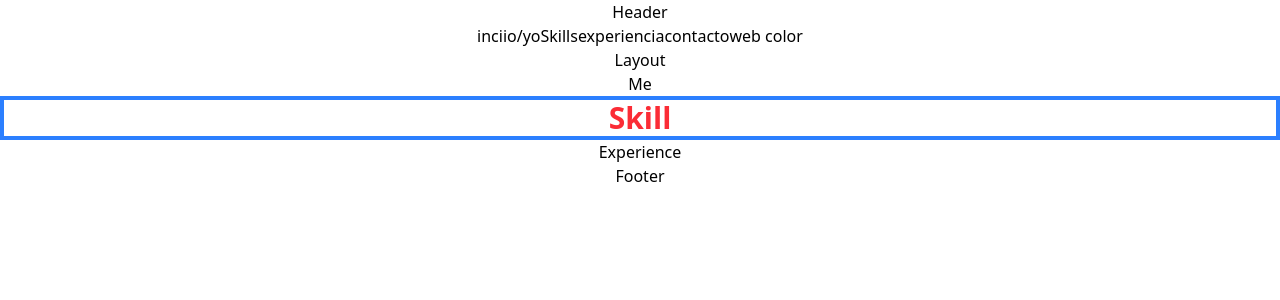
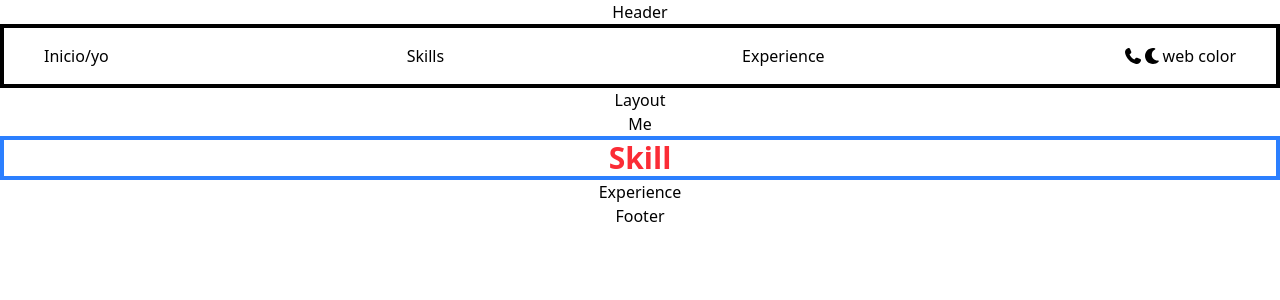
Before and after one commit to Julian-Alcaraz/my-portfolio, a React (Vite) app: page / in a window 1280 px wide. Shown: the top 300 px of the page. Built offline with nearby package versions, Linux system fonts and the light colour scheme.

Commit message:
Starting header

```diff
--- a/package.json
+++ b/package.json
@@ -13,6 +13,9 @@
     "deploy": "gh-pages -d dist"
   },
   "dependencies": {
+    "@fortawesome/fontawesome-svg-core": "^7.0.0",
+    "@fortawesome/free-solid-svg-icons": "^7.0.0",
+    "@fortawesome/react-fontawesome": "^3.0.2",
     "@tailwindcss/vite": "^4.1.12",
     "react": "^19.1.1",
     "react-dom": "^19.1.1",
--- /dev/null
+++ b/src/components/Layout/Header/Components/NavItem/NavItem.tsx
@@ -0,0 +1,16 @@
+import './NavItem.css';
+
+interface NavItemProps {
+  value: string;
+  linkValue: string;
+}
+
+function NavItem({ value, linkValue }: NavItemProps) {
+  return (
+    <span>
+      <a href={linkValue}>{value}</a>
+    </span>
+  );
+}
+
+export default NavItem;
--- a/src/components/Layout/Header/Header.tsx
+++ b/src/components/Layout/Header/Header.tsx
@@ -1,15 +1,27 @@
+import NavItem from './Components/NavItem/NavItem';
+import { FontAwesomeIcon } from '@fortawesome/react-fontawesome';
+import { faPhone, faMoon } from '@fortawesome/free-solid-svg-icons';
+
 import './Header.css';
 
 function Header() {
   return (
     <div>
       Header
-      <div className="">
-        <span>inciio/yo</span>
-        <span>Skills</span>
-        <span>experiencia</span>
-        <button>contacto</button>
-        <button>web color</button>
+      <div className="border-4 flex justify-between py-4 px-10">
+        <NavItem value="Inicio/yo" linkValue="me" />
+        <NavItem value="Skills" linkValue="skills" />
+        <NavItem value="Experience" linkValue="experience" />
+        <div>
+          <button>
+            <FontAwesomeIcon icon={faPhone} />
+          </button>
+          <button>
+
+            <FontAwesomeIcon icon={faMoon} />
+            web color
+          </button>
+        </div>
       </div>
     </div>
   );
```
Also changed, not shown: src/components/Layout/Header/Components/NavItem/NavItem.css (added), 1 other file (tests, documents, lock files or other folders).
